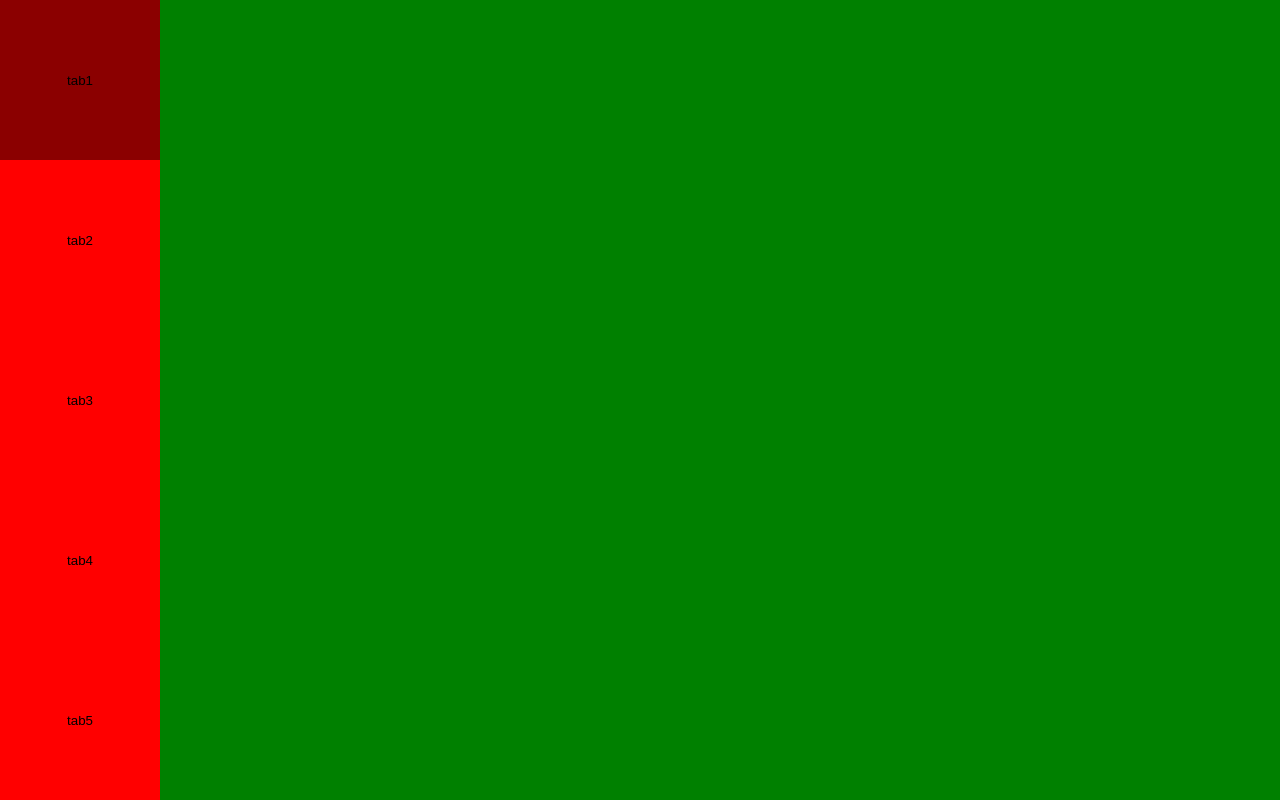
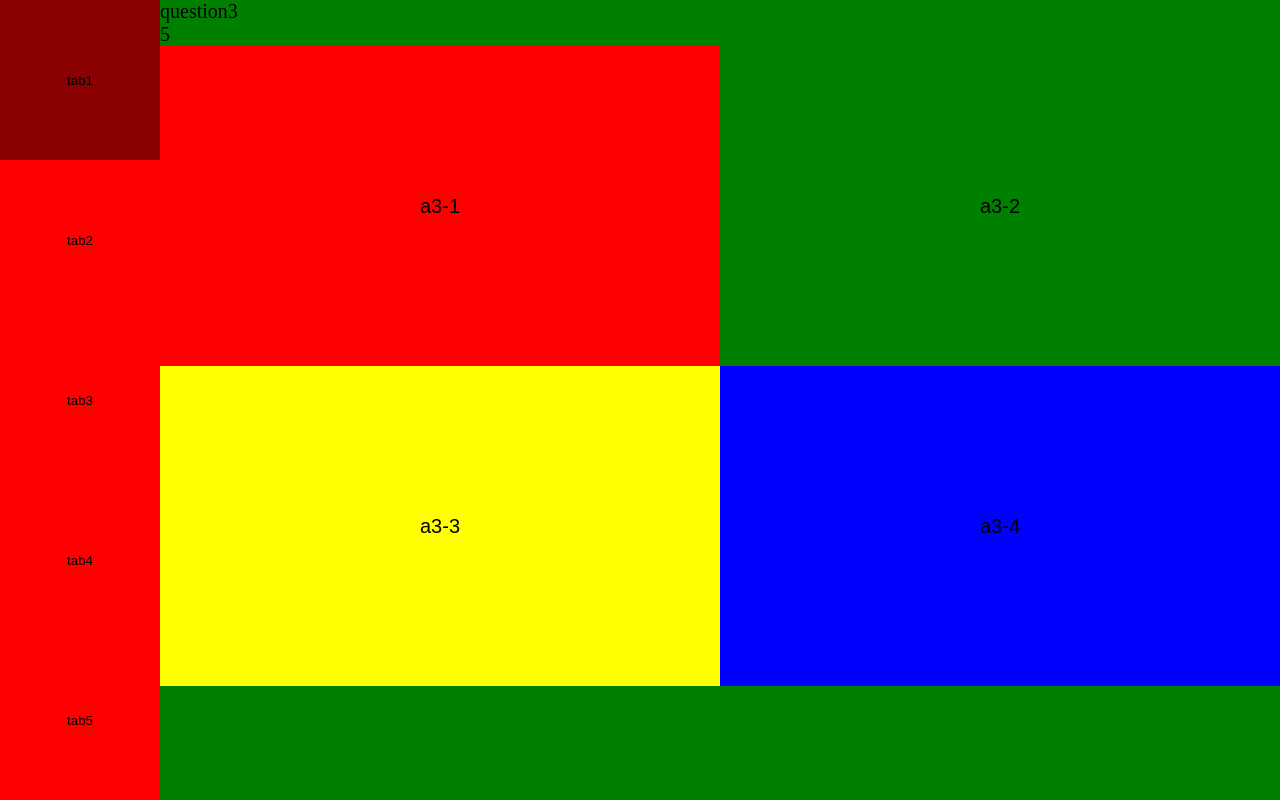
Before and after one commit to danielbrierley/ConcurrentDesignAtlas, a plain HTML site: page index.html in a window 1280 px wide. Drawn offline with Linux system fonts and the light colour scheme.

Commit message:
removed text margin

```diff
--- a/index.html
+++ b/index.html
@@ -8,8 +8,16 @@
     </head>
     <body onload="start()">
         <div class='contents'>
-            <div style="width:100%; height:100%; background-color: green;"></div>
-            <p id='cookie'></p>
+            <div style="width:100%; height:100%; background-color: green;">
+                <p id="question"></p>
+                <p id="timer"></p>
+                <div class="answers">
+                    <button class="ans" id="ans1" onclick="answerClicked(1)"></button>
+                    <button class="ans" id="ans2" onclick="answerClicked(2)"></button>
+                    <button class="ans" id="ans3" onclick="answerClicked(3)"></button>
+                    <button class="ans" id="ans4" onclick="answerClicked(4)"></button>
+                </div>
+            </div>
         </div>
         <div class='navbar'>
             <button class="tab">
--- a/script.js
+++ b/script.js
@@ -1,3 +1,27 @@
+var t;
+var timerInterval;
+let questions;
+let completed = [];
+
+//useful functions
+function randint(min, max) {
+  min = Math.ceil(min);
+  max = Math.floor(max);
+  return Math.floor(Math.random() * (max - min + 1)) + min;
+}
+
+function contains(item, array) {
+  c = false;
+  for (x = 0; x < array.length; x++) {
+    if (item == array[x]) {
+      c = true
+    }
+  }
+  return c;
+
+}
+
+//COOKIES
 function setCookie(cname, cvalue, exdays) {
     const d = new Date();
     d.setTime(d.getTime() + (exdays * 24 * 60 * 60 * 1000));
@@ -21,8 +45,73 @@ function getCookie(cname) {
 }
 
 
+function generateQuestionID() {
+  number = randint(0, 2);
+  if (completed.length == 3) {
+    alert('completed');
+    return -1;
+  }
+  else {
+    while (contains(number, completed)) {
+      number = randint(0, 2);
+    }
+    completed.push(number);
+    return number;
+  }
+}
+
+function answerClicked(ans) {
+  nextQuestion();
+}
+
+function nextQuestion() {
+  t = 10;
+  clearInterval(timerInterval);
+  index = generateQuestionID();
+
+
+  question = questions.questions[index];
+  questionElement = document.getElementById("question");
+  questionElement.innerHTML = question.question;
+
+  for (x = 0; x < question.answers.length; x++) {
+    answer = question.answers[x];
+    answerElement = document.getElementById("ans"+(x+1));
+    answerElement.innerHTML = answer;
+  }
+
+  timerInterval = setInterval(timer, 1000);
+  te = document.getElementById("timer");
+  te.innerHTML = t;
+}
+
+function timer() {
+    t -= 1;
+    te = document.getElementById("timer");
+    te.innerHTML = t;
+    if (t < 0) {
+      nextQuestion();
+    }
+}
+
 function start() {
+    const getJSON = async url => {
+      const response = await fetch(url);
+      if(!response.ok) // check if response worked (no 404 errors etc...)
+        throw new Error(response.statusText);
+
+      const data = response.json(); // get JSON from the response
+      return data; // returns a promise, which resolves to this data value
+    }
+
+    console.log("Fetching data...");
+    getJSON("test.json").then(data => {
+      questions = data;
+      nextQuestion();
+    }).catch(error => {
+      console.error(error);
+    });
+
     var cookie = document.getElementById("cookie");
     cookie.innerHTML = getCookie('test');
-
 }
--- a/style.css
+++ b/style.css
@@ -1,6 +1,10 @@
 body {
     margin: 0;
     overflow:hidden;
+}
+
+p {
+    margin:0;
 }
 
 /*Desktop*/
@@ -8,6 +12,7 @@ body {
     width:calc(100% - 20vh);
     height:100%;
     float:right;
+    font-size:20px;
 }
 
 .navbar {
@@ -47,6 +52,41 @@ body {
 
 }
 
+.answers {
+    width:100%;
+    height:80%;
+    float:bottom;
+}
+
+.ans {
+    width:50%;
+    height:50%;
+    border:none;
+    float:right;
+    font-size:20px;
+}
+
+.ans:nth-child(odd) {
+    float:left;
+}
+
+#ans1 {
+    background-color: red;
+}
+
+#ans2 {
+    background-color: green;
+}
+
+#ans3 {
+    background-color: yellow;
+}
+
+#ans4 {
+    background-color: blue;
+}
+
+
 .navbar {
     background-color: green;
     /*position:absolute;
--- a/test.json
+++ b/test.json
@@ -1,19 +1,28 @@
 {
-    "questions":
-    [
+    "questions": [
         {"theme": "theme",
         "question": "question1",
         "type": 0,
-        "answers": ["a1","a2","a3","a4"]},
+        "answers": ["a1-1","a1-2","a1-3","a1-4"]},
 
         {"theme": "theme",
-        "question": "question1",
+        "question": "question2",
         "type": 0,
-        "answers": ["a1","a2","a3","a4"]},
+        "answers": ["a2-1","a2-2","a2-3","a2-4"]},
 
         {"theme": "theme",
-        "question": "question1",
+        "question": "question3",
         "type": 0,
-        "answers": ["a1","a2","a3","a4"]}
+        "answers": ["a3-1","a3-2","a3-3","a3-4"]},
+
+        {"theme": "theme",
+        "question": "question4",
+        "type": 0,
+        "answers": ["a4-1","a4-2","a4-3","a4-4"]},
+
+        {"theme": "theme",
+        "question": "question5",
+        "type": 0,
+        "answers": ["a5-1","a5-2","a5-3","a5-4"]}
     ]
 }
```
